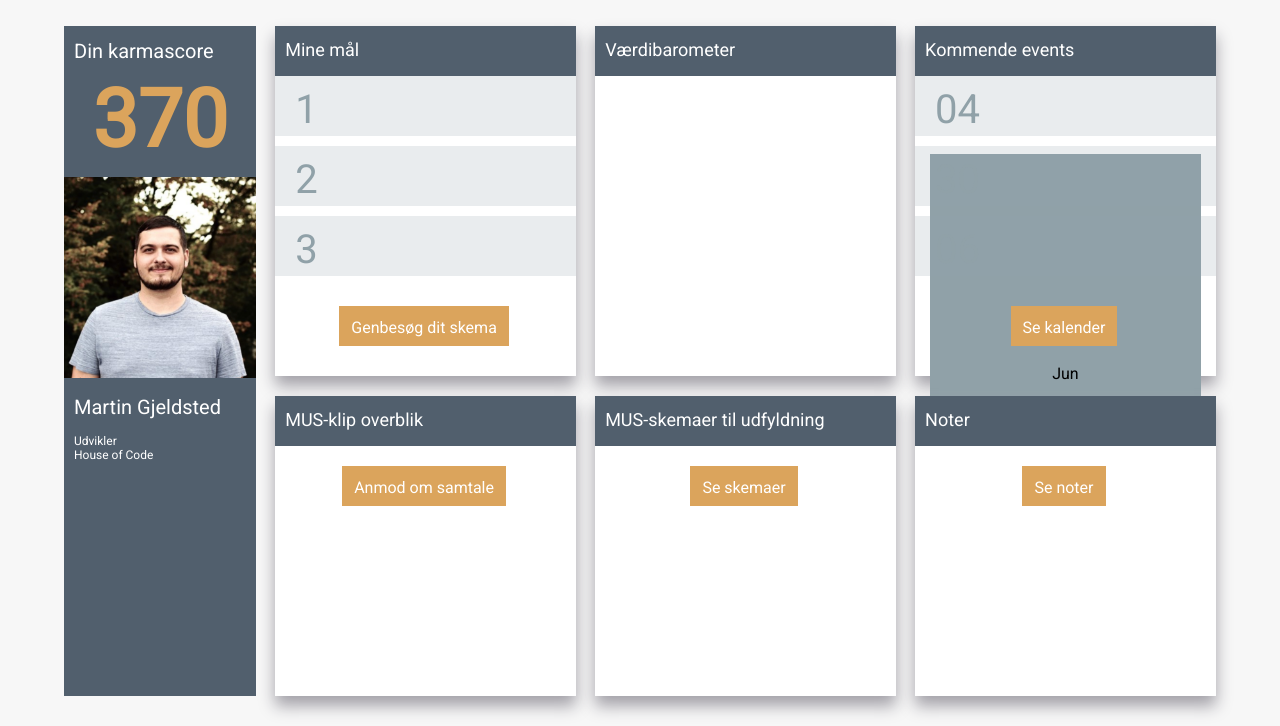
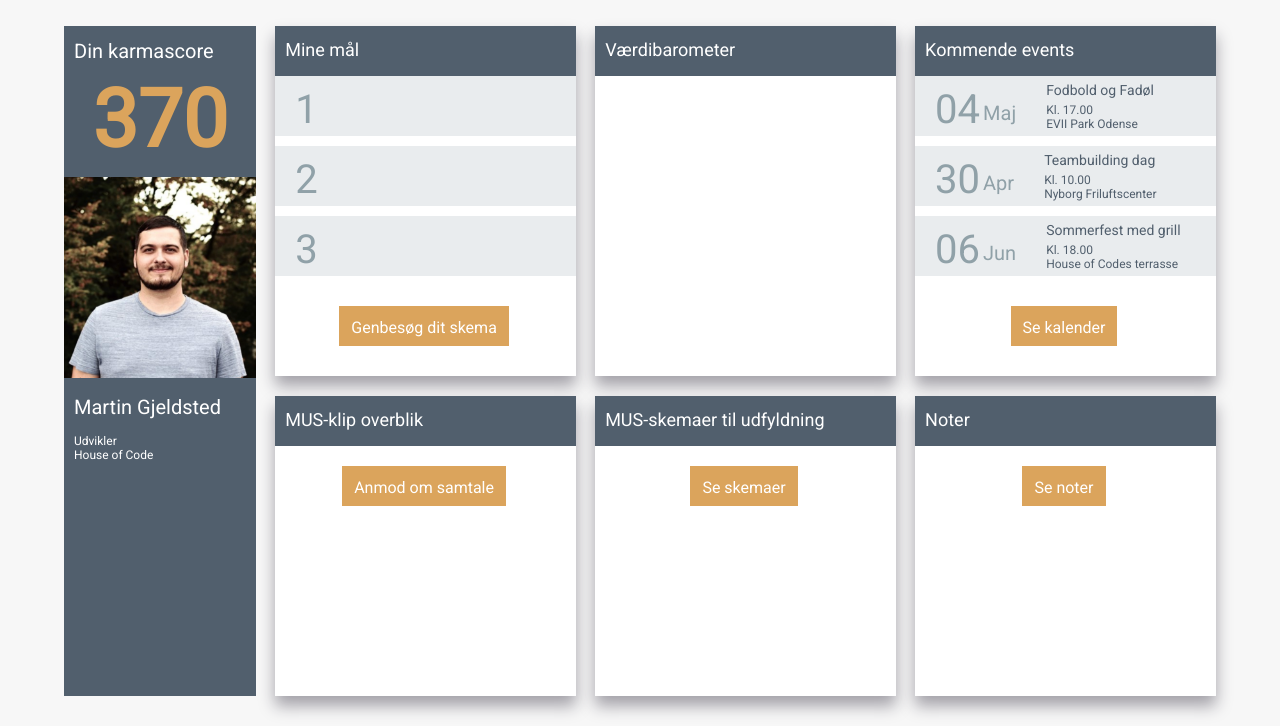
Before and after one commit to Henrylette/Projekt-5, a plain HTML site: page House of code/index.html in a window 1280 px wide. Shown: the part 128-854 px from the top of the page. Drawn offline with Linux system fonts and the light colour scheme.

Commit message:
ændring af class på p tag

```diff
--- a/House of code/index.html
+++ b/House of code/index.html
@@ -73,19 +73,19 @@
             </div>
             <div class="contentbox">
                 <h2>04</h2>
-                <p class="month">Maj</p>
+                <p class="date">Maj</p>
                 <h4>Fodbold og Fadøl</h4>
                 <p class="smalltxt">Kl. 17.00<br>EVII Park Odense</p>
             </div>
             <div class="contentbox">
                 <h2>30</h2>
-                <p class="month">Apr</p>
+                <p class="date">Apr</p>
                 <h4>Teambuilding dag</h4>
                 <p class="smalltxt">Kl. 10.00<br>Nyborg Friluftscenter</p>
             </div>
             <div class="contentbox">
                 <h2>06</h2>
-                <p class="month">Jun</p>
+                <p class="date">Jun</p>
                 <h4>Sommerfest med grill</h4>
                 <p class="smalltxt">Kl. 18.00<br>House of Codes terrasse</p>
             </div>
```
